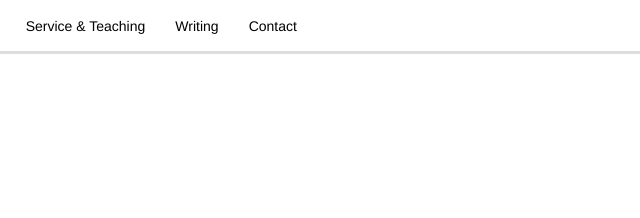
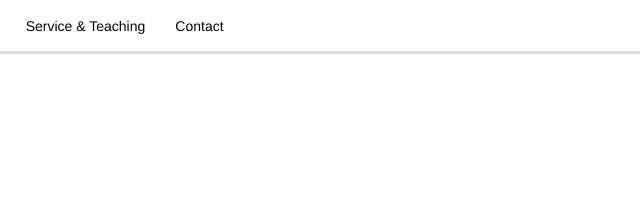
Before and after one commit to pkouvaros/pkouvaros.github.io, a plain HTML site: page index.html in a window 1280 px wide. Shown: the top 218 px of the page, 580-1220 px from the left. Drawn offline with nearby package versions, Linux system fonts and the light colour scheme.

Commit message:
minor edit

```diff
--- a/index.html
+++ b/index.html
@@ -69,9 +69,9 @@
 		<li>
         	<a class="js-scroll-trigger" href="#service">Service & Teaching</a>
 		</li>
-		<li>
-        	<a href="https://medium.com/@paeno.writings">Writing</a>
-		</li>
+		<!--<li>-->
+            <!--<a href="https://medium.com/@paeno.writings">Writing</a>-->
+		<!--</li>-->
 		<li>
         	<a class="js-scroll-trigger" href="#footer">Contact</a>
 		</li>
```
